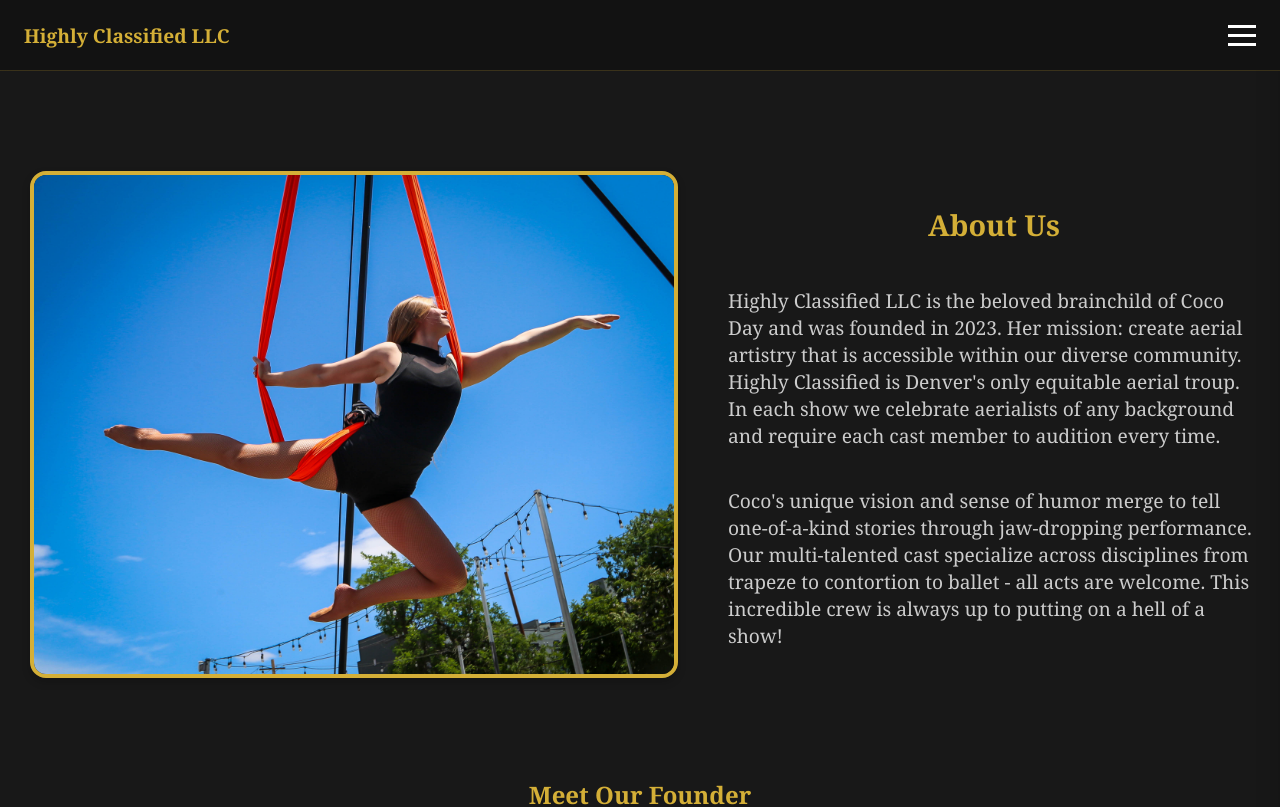
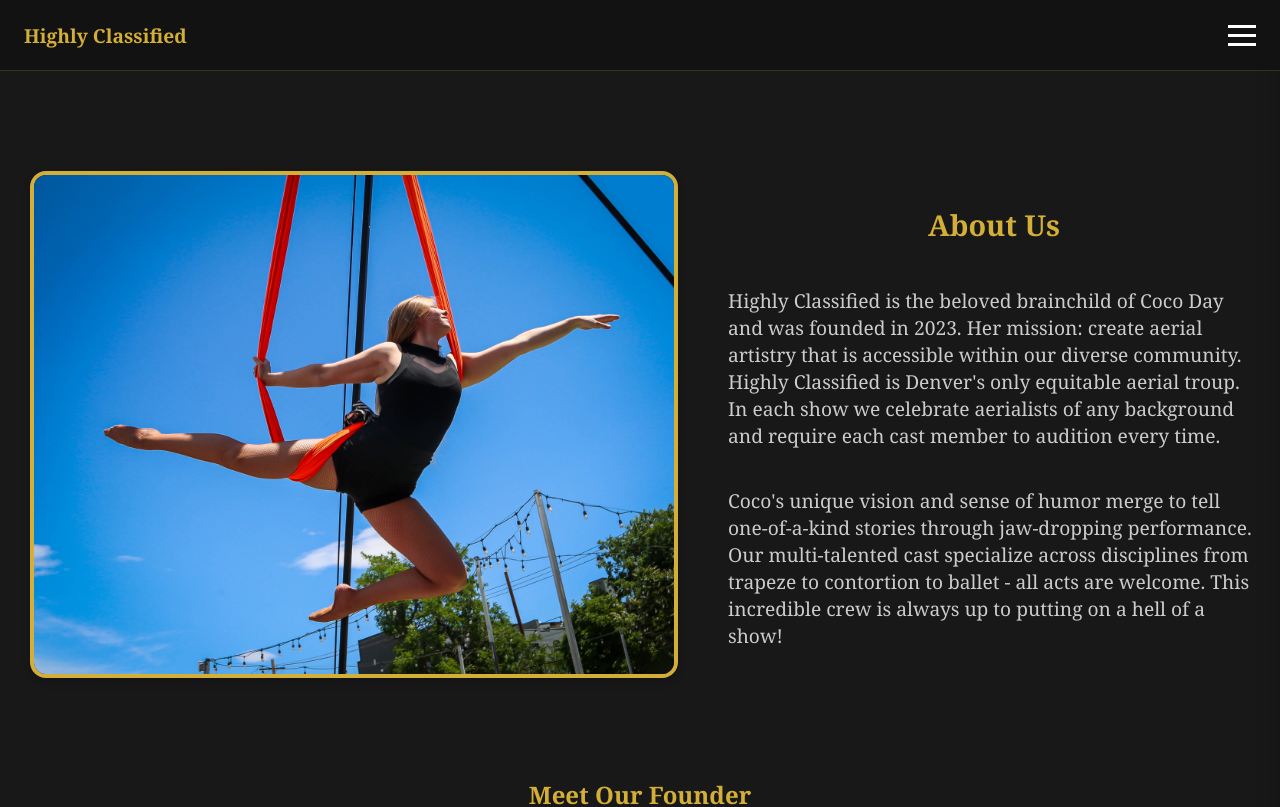
Before and after one commit to sinkbrookstein/highly-classified-site, a React (Vite) app: page /about in a window 1280 px wide. Shown: the top 807 px of the page. Built offline with nearby package versions, Linux system fonts and the light colour scheme.

Commit message:
remove LLC lingo and update image sourcing for performances

```diff
--- a/src/components/Footer.jsx
+++ b/src/components/Footer.jsx
@@ -5,7 +5,7 @@ const Footer = () => {
     return (
         <footer className="site-footer">
             <a
-                href="https://www.instagram.com/highlyclassifiedllc/">
+                href="https://www.instagram.com/highlyclassifiedco/">
                 <FaInstagram size={40}/>
             </a>
             <div className="follow-us">
--- a/src/pages/AboutPage.jsx
+++ b/src/pages/AboutPage.jsx
@@ -11,7 +11,7 @@ const AboutPage = () => {
                 <div className="about-content">
                     <h2 className="text-3xl font-bold mb-4">About Us</h2>
                     <p className="mb-4 text-gray-700">
-                        Highly Classified LLC is the beloved brainchild of Coco Day and was founded in 2023. Her
+                        Highly Classified is the beloved brainchild of Coco Day and was founded in 2023. Her
                         mission: create
                         aerial artistry that is accessible within our diverse community. Highly Classified is Denver's
                         only equitable aerial troup. In each show we celebrate aerialists of any background and
--- a/src/pages/HomePage.jsx
+++ b/src/pages/HomePage.jsx
@@ -66,7 +66,7 @@ function HireUsBlurb() {
     return <div className="services-section" id="services">
         <h2 className="section-title">Our Aerial Troupe</h2>
         <p className="services-description">
-            In addition to our captivating stage performances, Highly Classified LLC is available for custom events and
+            In addition to our captivating stage performances, Highly Classified is available for custom events and
             experiences.
             We have many performers with a wide variety of specialties - from aerial silks to contortion to invented
             apparatus to dance,
--- a/src/pages/Layout.jsx
+++ b/src/pages/Layout.jsx
@@ -20,7 +20,7 @@ function Navbar() {
         <>
             <nav className="navbar">
                 <Link className="navbar-logo" to="/">
-                    Highly Classified LLC
+                    Highly Classified
                 </Link>
 
                 {/* Hamburger */}
--- a/src/pages/PerformancesPage.jsx
+++ b/src/pages/PerformancesPage.jsx
@@ -36,13 +36,18 @@ function getReadableDate(date) {
 }
 
 function UpcomingPerformances() {
+    const images = Object.values(
+        import.meta.glob("../assets/performances/images/*.{jpg,jpeg,png,webp}", {
+            eager: true, query: '?url', import: 'default'
+        })
+    );
     const upcoming = data.performances.filter(p => !isLatestShowPast(p.showtimes));
     //TODO - handle the case if there are no upcoming performances.
     return <div className="upcoming-performances">
         {upcoming.map(performance => (
             <div className="performance">
                 <div className="performance-image">
-                    <img src={"/src/assets/performances" + performance.image} alt={performance.title}/>
+                    <img src={images.find(i => i.includes(performance.image))} alt={performance.title}/>
                 </div>
                 <div className="performance-info">
                     <h3>{performance.title}</h3>
```
